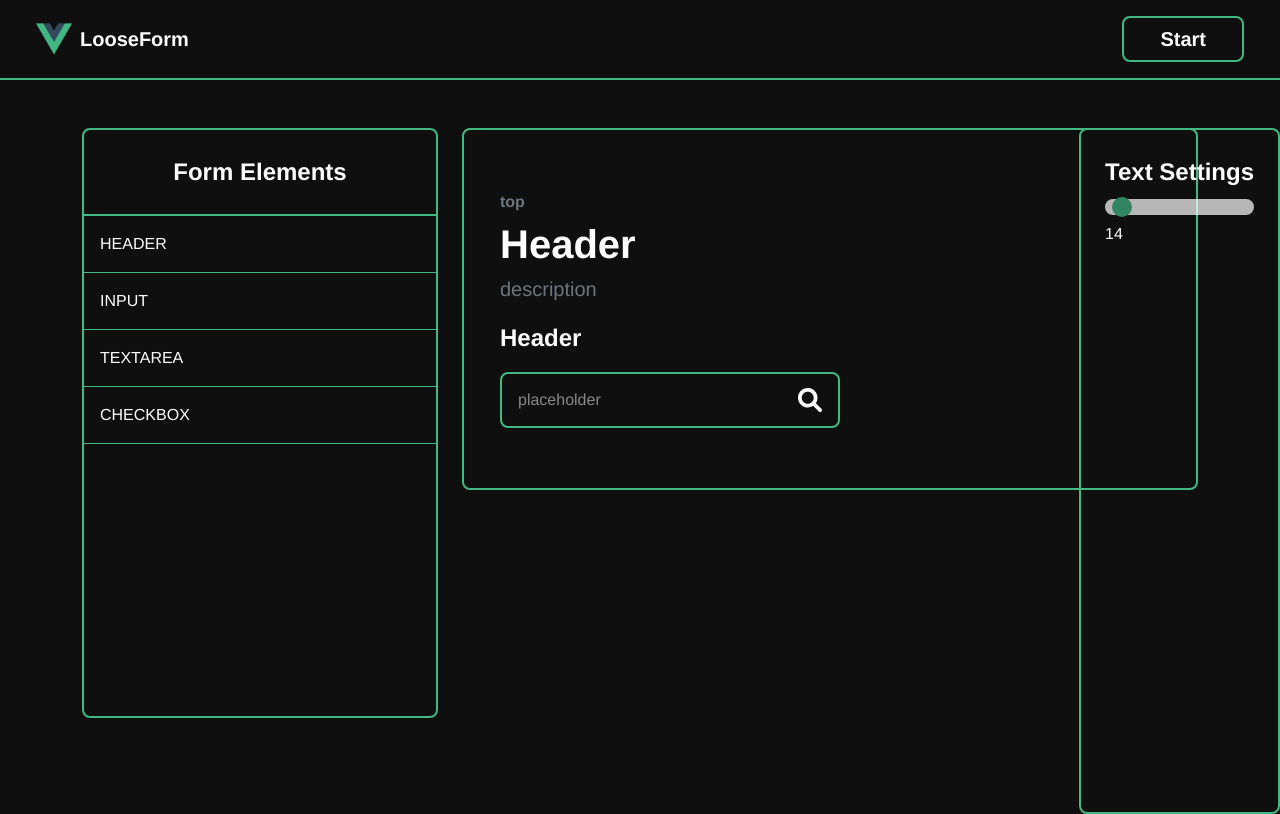
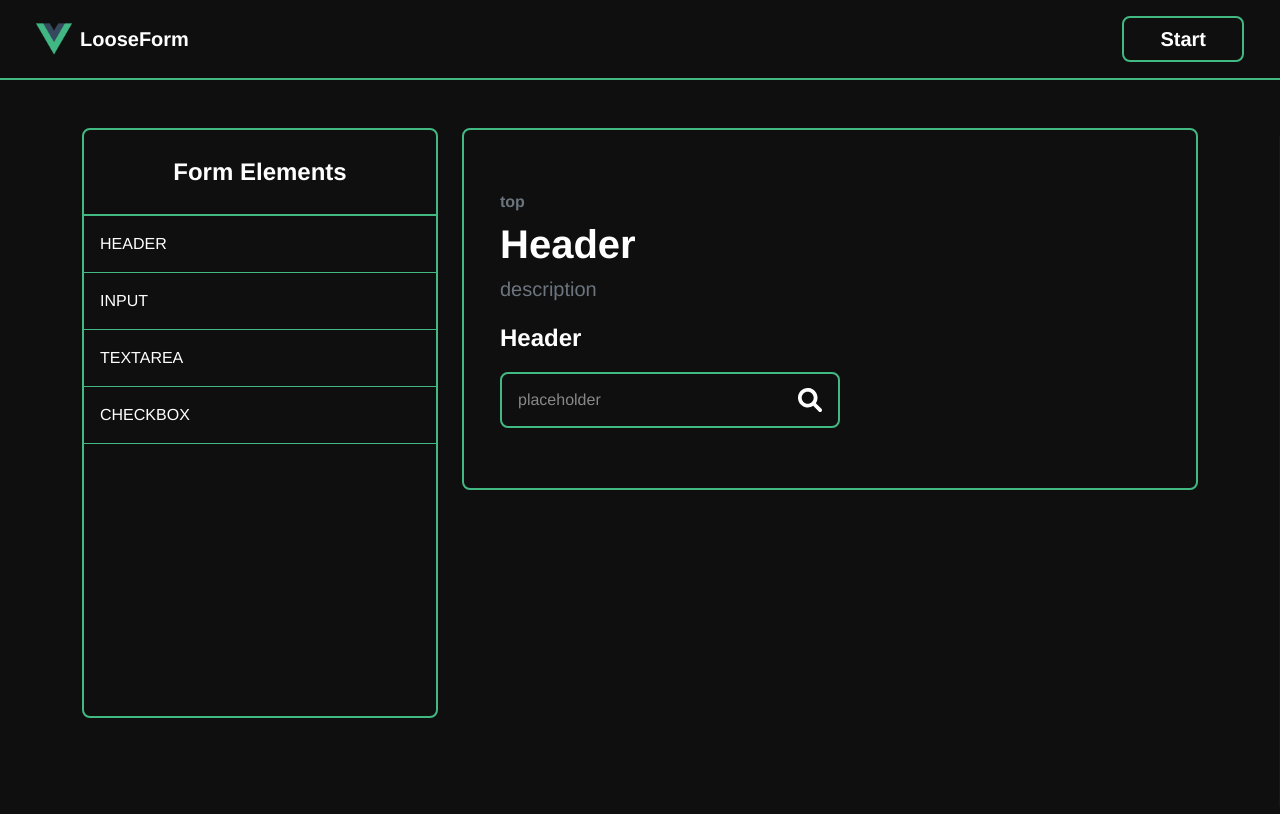
Before and after one commit to MuratBuyukcelebi/LooseForm, a Vue app: page / in a window 1280 px wide. Built offline with nearby package versions, Linux system fonts and the light colour scheme.

Commit message:
chore: update Settings menu

```diff
--- a/src/components/Form/Settings/Settings.vue
+++ b/src/components/Form/Settings/Settings.vue
@@ -1,5 +1,5 @@
 <template>
-  <div class="settings">
+  <div class="settings" :class="{ active : active === true}">
     <!--TEXT-->
     <div class="settings__title">Text Settings</div>
     <input type="range" min="12" max="48" value="14" class="settings__range" @change="range">
@@ -11,6 +11,12 @@
 export default {
   name: "Settings",
 
+  props: {
+    active: {
+      type: Boolean,
+      default: false,
+    },
+  },
   methods: {
     range(e) {
       this.e = e.target.value;
@@ -24,11 +30,13 @@ export default {
 .settings {
   position: absolute;
   top: 48px;
-  right: 0;
   height: 100%;
   border: 2px solid #42b883;
   border-radius: 8px;
   padding: 24px;
+  right: 0;
+  transform: translateX(100%);
+  transition: all 0.2s;
 
   &__title {
     font-size: 24px;
@@ -69,5 +77,9 @@ export default {
       cursor: pointer;
     }
   }
+
+  &.active {
+    transform: translateX(0);
+  }
 }
 </style>
--- a/src/views/Home.vue
+++ b/src/views/Home.vue
@@ -1,33 +1,33 @@
 <template>
-  <div class="position-relative">
-    <div class="container py-5">
+  <div class="home">
+    <div class="container">
       <div class="row">
         <div class="col-4">
-          <div class="menu">
-            <div class="menu__title">
+          <div class="home-menu">
+            <div class="home-menu__title">
               Form Elements
             </div>
             <draggable
-                class="dragArea list-group menu__list"
+                class="dragArea list-group home-menu__list"
                 :list="list1"
                 :clone="cloneDog"
                 @change="log"
                 :group="{ name: 'people', pull: 'clone', put: false }"
                 :move="onMove"
             >
-              <div class="menu__list-item" v-for="element in list1" :key="element.id">
+              <div class="home-menu__list-item" v-for="element in list1" :key="element.id">
                 {{ element.name }}
               </div>
             </draggable>
           </div>
         </div>
         <div class="col-8">
-          <div class="form position-relative">
+          <div class="home-form position-relative">
             <div class="d-flex justify-content-center align-items-center fs-3" v-if="list2.length === 0">
               PUT IN
             </div>
             <draggable
-                class="dragArea list-group w-100 py-4 form__list"
+                class="dragArea list-group w-100 py-4 home-form__list"
                 :list="list2"
                 @change="log"
                 group="people"
@@ -39,7 +39,7 @@
           </div>
         </div>
       </div>
-      <Settings />
+      <Settings :active="settingsOpen" />
     </div>
   </div>
 </template>
@@ -75,6 +75,7 @@ export default {
         { name: "Header", id: idGlobal++ },
         { name: "Input", id: idGlobal++ },
       ],
+      settingsOpen: false,
     }
   },
   methods: {
@@ -85,6 +86,7 @@ export default {
       this.$delete(this.list2, index);
     },
     option(name, id) {
+      this.settingsOpen = !this.settingsOpen;
       console.log(name);
       console.log(id);
     },
@@ -121,7 +123,12 @@ export default {
 }
 </script>
 <style scoped lang="scss">
-.menu {
+.home {
+  padding: 48px 0;
+  position: relative;
+  overflow-x: clip;
+
+  &-menu {
     display: flex;
     flex-direction: column;
     padding-top: 24px;
@@ -161,7 +168,7 @@ export default {
       }
     }
   }
-.form {
+  &-form {
     display: flex;
     flex-direction: column;
     padding: 36px;
@@ -175,4 +182,5 @@ export default {
       gap: 16px;
     }
   }
+}
 </style>
```
Lines whose indentation alone changed are shown as unchanged.
